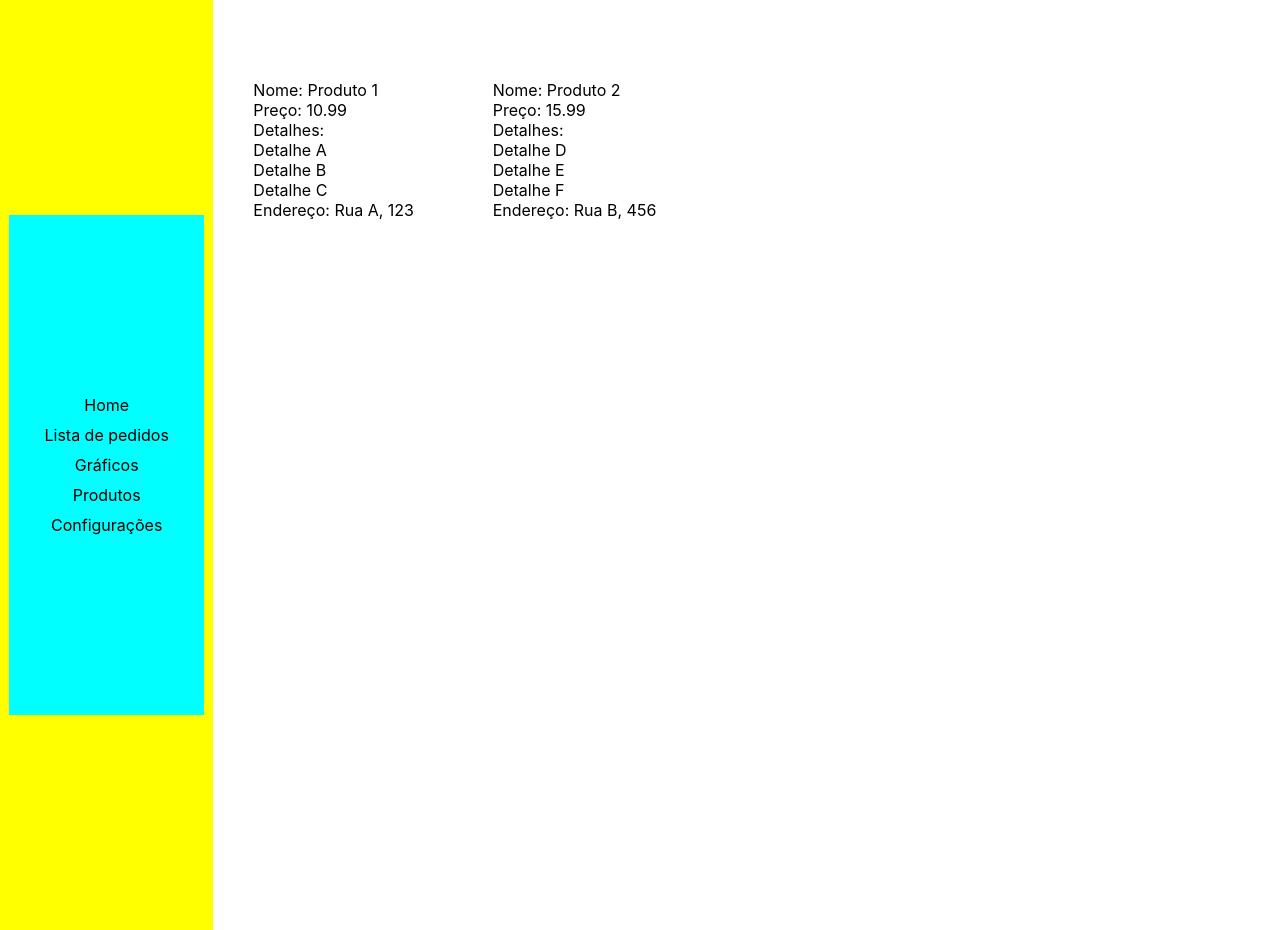
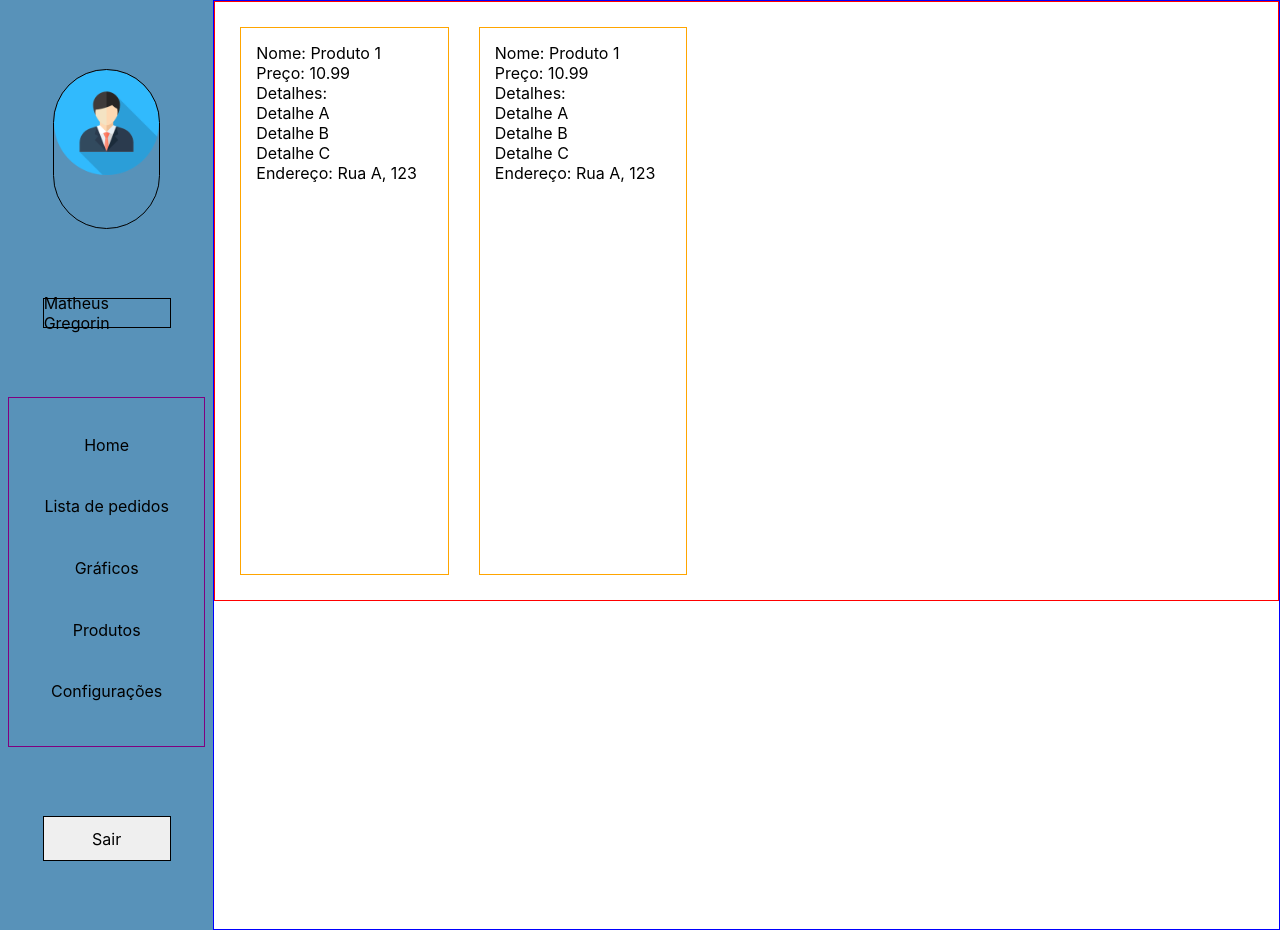
Before and after one commit to matheus-gregorin/bot_service, a React (Create React App) app: page /list in a window 1280 px wide. Built offline with nearby package versions, Linux system fonts and the light colour scheme.

Commit message:
advanced in navbar

```diff
--- a/src/components/ListPurchase.css
+++ b/src/components/ListPurchase.css
@@ -2,17 +2,19 @@
     display: flex;
     flex-direction: row;
     flex-wrap: wrap;
-    padding: 50px 10px 0 10px;
+    padding: 10px 10px 10px 10px;
     width: 100%;
-    height: 400px;
+    height: 600px;
+    border: 1px solid red;
 }
 
 .list {
     display: flex;
     flex-direction: column;
     border: 1xp solid black;
-    height: 60px;
+    height: 300;
     width: 20%;
     padding: 15px;
     margin: 15px;
+    border: 1px solid orange;
 }
--- a/src/components/ListPurchase.jsx
+++ b/src/components/ListPurchase.jsx
@@ -16,15 +16,15 @@ const ListPurchase = () => {
           endereco: "Rua A, 123",
         },
         {
-          id: 2,
-          nome: "Produto 2",
-          preco: 15.99,
+          id: 1,
+          nome: "Produto 1",
+          preco: 10.99,
           detalhes: [{
-            item: "Detalhe D",
-            item2: "Detalhe E",
-            item3: "Detalhe F",
+            item: "Detalhe A",
+            item2: "Detalhe B",
+            item3: "Detalhe C",
           }],
-          endereco: "Rua B, 456",
+          endereco: "Rua A, 123",
         }
       ]);
 
--- a/src/components/Navbar.css
+++ b/src/components/Navbar.css
@@ -1,20 +1,47 @@
 .nav {
     width: 20%;
     height: 930px;
-    background-color: yellow;
+    background-color: rgb(88, 146, 185);
     display: flex;
     flex-direction: column;
+    justify-content: space-evenly;
+    align-items: center;
+}
+
+.picture{
+    border: 1px solid black;
+    height: 160px;
+    width: 50%;
+    padding: 20px;
+    display: flex;
+    justify-content: center;
+    align-items: center;
+    background-image: url(/public/306473.png);
+    background-repeat: no-repeat;
+    background-size: contain;
+    border-radius: 80px;
+}
+
+.name-user {
+    border: 1px solid black;
+    height: 30px;
+    width: 60%;
+    display: flex;
     justify-content: center;
     align-items: center;
 }
 
+.list-master-ul {
+    border: 1px solid purple;
+    height: 350px;
+}
+
 .lists-ul {
-    background-color: aqua;
     display: flex;
     flex-direction: column;
-    justify-content: center;
+    justify-content: space-evenly;
     align-items: center;
-    height: 500px;
+    height: 340px;
 }
 
 .nav a {
@@ -27,3 +54,13 @@
 .nav a:hover {
     color: rgba(112, 112, 112, 0.568);
 }
+
+.picture-out {
+    border: 1px solid black;
+    width: 60%;
+    height: 45px;
+    padding: 10px;
+    display: flex;
+    justify-content: center;
+    align-items: center;
+}
--- a/src/components/Navbar.jsx
+++ b/src/components/Navbar.jsx
@@ -2,8 +2,17 @@ import { Link } from "react-router-dom"
 import "./Navbar.css"
 
 const Navbar = () => {
+
+  const name = "Matheus Gregorin"
+
   return (
     <div className="nav">
+
+      <div className="picture"></div>
+
+      <div className="name-user"> { name } </div>
+
+      <div className="list-master-ul">
           <ul className="lists-ul">
               <Link to="/"> Home </Link>
               <Link to="/List"> Lista de pedidos </Link>
@@ -12,6 +21,10 @@ const Navbar = () => {
               <Link to="/"> Configurações </Link>
           </ul>
         </div>
+
+      <button className="picture-out"> Sair </button>
+
+    </div>
   )
 }
 
--- a/src/pages/Home.jsx
+++ b/src/pages/Home.jsx
@@ -3,7 +3,6 @@ import "./Home.css"
 const Home = () => {
   return (
     <div>
-      Home
     </div>
   )
 }
--- a/src/pages/Lists.css
+++ b/src/pages/Lists.css
@@ -1,3 +1,4 @@
 .master-list {
     width: 100%;
+    border: 1px solid blue;
 }
```
Also changed, not shown: public/306473.png (added). Lines whose indentation alone changed are shown as unchanged.
